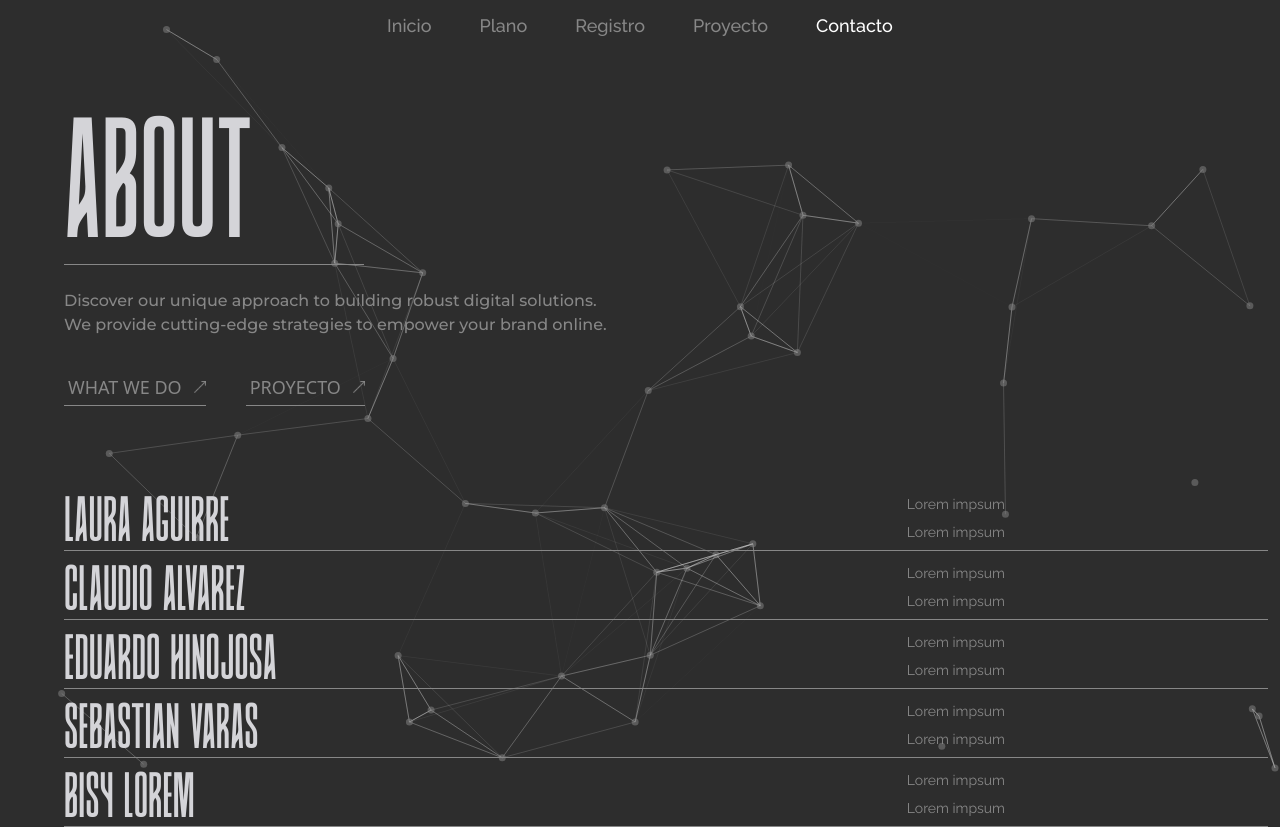
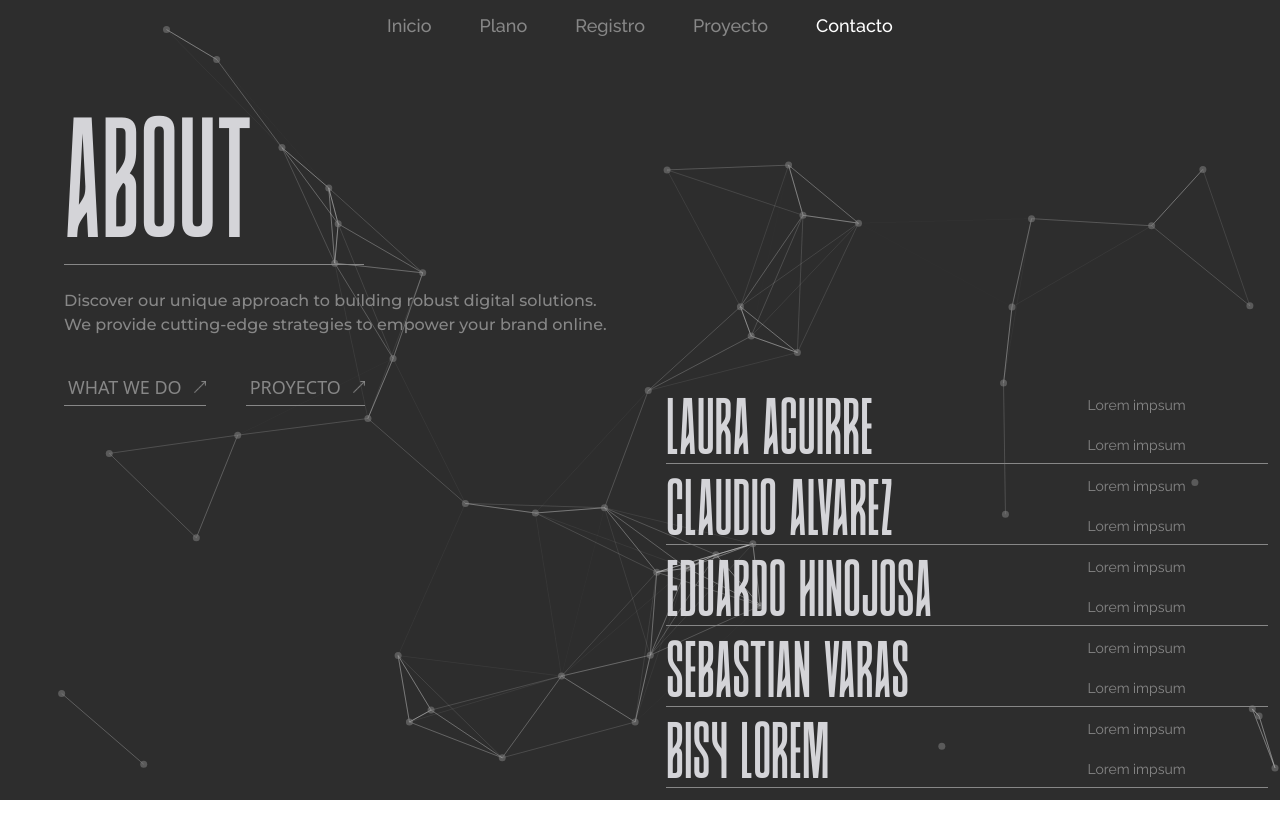
Before and after one commit to Najdorf12/gallery-app, a React (Vite) app: page /proyecto in a window 1280 px wide. Both pictures are taken after a click on the button "ABOUT US". After the commit the page ends 800 px from the top, so only its background shows below. Built offline with nearby package versions, Linux system fonts and the light colour scheme.

Commit message:
add styles

```diff
--- a/src/components/About.jsx
+++ b/src/components/About.jsx
@@ -30,12 +30,12 @@ const artistsBtns = [
 
 const About = ({ handleButtonClick }) => {
   return (
-    <section className="">
-      <article className="flex flex-col justify-start items-start relative z-50 w-full cursor-default lg:max-w-[60%]">
-        <h1 className="august-bold leading-none text-zinc-300 text-7xl lg:text-[8rem] 2xl:text-[10rem]">
+    <section className="flex flex-col  h-screen justify-evenly lg:flex-row lg:items-center">
+      <article className="flex flex-col justify-start items-start relative z-50 w-full cursor-default lg:max-w-[60%] lg:self-start lg:mt-28">
+        <h1 className="august-bold leading-none text-zinc-300 text-8xl lg:text-[8rem] 2xl:text-[10rem]">
           ABOUT
         </h1>
-        <div className="w-6 h-[1px] bg-grayCustom mt-3  lg:w-[300px] lg:mt-6"></div>
+        <div className="w-12 h-[1px] bg-grayCustom mt-3  lg:w-[300px] lg:mt-6"></div>
         <p className="text-sm text-grayCustom font-text2 font-medium text-balance mt-4 lg:text-base lg:mt-6 max-w-[660px] xl:text-lg 2xl:text-xl">
           Discover our unique approach to building robust digital solutions. We
           provide cutting-edge strategies to empower your brand online.
@@ -57,10 +57,10 @@ const About = ({ handleButtonClick }) => {
           </button>
         </div>
       </article>
-      <ul className="flex flex-col gap-1 relative z-50 w-full mt-20">
+      <ul className="flex flex-col gap-1 relative z-50 w-full mt-6 lg:self-end lg:pb-3">
         {artistsBtns?.map((artist, i) => (
-          <li key={i} className="flex  border-b border-grayCustom py-2">
-            <p className="august-bold text-zinc-300 text-5xl w-[70%]">{artist?.name.toLocaleUpperCase()}</p>
+          <li key={i} className="flex  border-b border-grayCustom py-2 max-w-[500px] lg:max-w-[700px]">
+            <p className="august-bold text-zinc-300 text-5xl w-[70%] lg:text-6xl">{artist?.name.toLocaleUpperCase()}</p>
             <div className="flex flex-col justify-between text-grayCustom text-sm font-text">
               {artist?.data1}
               <div>{artist?.data2}</div>
--- a/src/components/WhatWeDo.jsx
+++ b/src/components/WhatWeDo.jsx
@@ -2,13 +2,13 @@ import arrow from "/arrow.png";
 
 const WhatWeDo = ({handleButtonClick}) => {
   return (
-    <article className="flex flex-col justify-start items-start relative z-50 w-full cursor-default lg:max-w-[60%]">
+    <article className="flex flex-col justify-start items-start relative z-50 w-full cursor-default lg:max-w-[60%] mt-24">
       <h1 className="august-bold leading-none text-zinc-300 text-7xl lg:text-[8rem] 2xl:text-[10rem]">
         What we do
       </h1>
-      <div className="w-80 h-[1px] bg-grayCustom mt-3 lg:w-[600px] lg:mt-6"></div>
+      <div className="w-9 h-[1px] bg-grayCustom mt-3 lg:w-[600px] lg:mt-6"></div>
 
-      <p className="text-sm  text-grayCustom font-text2 font-medium  text-balance pr-9 mt-6 lg:text-base lg:mt-6 max-w-[380px] xl:text-lg 2xl:text-xl lg:max-w-[700px] ">
+      <p className="text-sm  text-grayCustom font-text2 font-medium  text-balance  mt-6 lg:text-base lg:mt-6 max-w-[380px] xl:text-lg 2xl:text-xl lg:max-w-[700px] ">
         Discover our unique approach to building robust digital solutions. We
         provide cutting-edge strategies to empower your brand online. Lorem ipsum dolor, sit amet consectetur adipisicing elit. Facilis eaque blanditiis architecto fugiat veritatis voluptatem odit, temporibus, aut cumque assumenda cupiditate hic natus laudantium accusamus obcaecati pariatur nobis laborum et! Lorem ipsum dolor sit amet consectetur adipisicing elit. Architecto, nobis.
       </p>
--- a/src/pages/Project.jsx
+++ b/src/pages/Project.jsx
@@ -28,13 +28,13 @@ const Project = () => {
   };
 
   return (
-    <section className="relative w-full min-h-screen z-40 flex flex-col pt-28 justify-start bg-blackCustom overflow-hidden  2xl:pt-28">
+    <section className="relative w-full h-screen z-40 flex flex-col justify-start  overflow-hidden">
       <TsParticlesBg />
       <Navbar />
-      <div className="w-full z-[550] relative flex flex-col px-3 lg:pl-[5%]">
+      <div className="w-full z-[550] relative flex flex-col px-3 lg:pl-[5%] h-full">
         <div ref={containerRef} className="relative">
           {activeArticle === "project" && (
-            <article className="flex flex-col justify-start items-start relative z-50 w-full cursor-default lg:max-w-[60%]">
+            <article className="flex flex-col justify-start items-start relative z-50 w-full cursor-default lg:max-w-[60%] mt-20">
               <h1 className="august-bold leading-none text-zinc-300 text-7xl lg:text-[8rem] 2xl:text-[10rem]">
                 Focused on digital <br />
                 transforming brands
```
